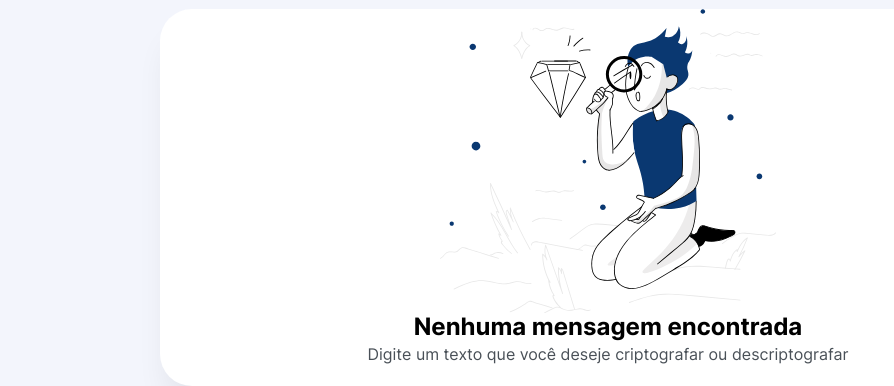
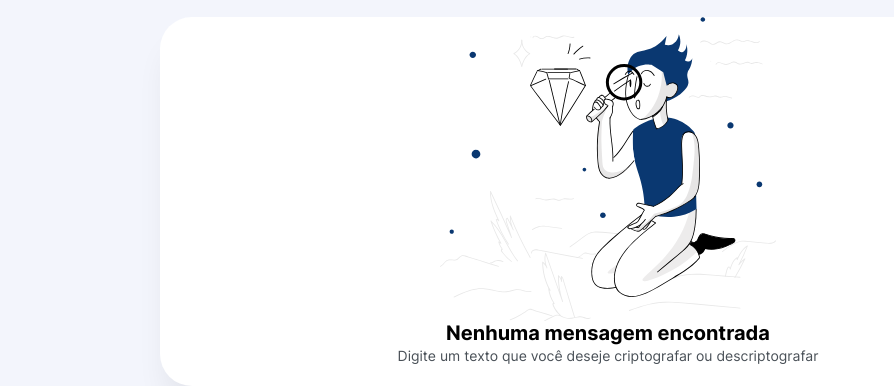
Before and after one commit to tomaslmz/challenge-one, a plain HTML site: page index.html in a window 1280 px wide. Shown: the part 414-800 px from the top of the page, without its empty margins (32-926 px from the left). Drawn offline with Linux system fonts and the light colour scheme.

Commit message:
corrigindo detalhes do css

```diff
--- a/style.css
+++ b/style.css
@@ -116,6 +116,7 @@ main {
   gap: 8px;
   flex-shrink: 0;
   transition: background-color 150ms linear;
+  cursor: pointer;
 }
 
 .enable {
@@ -180,4 +181,14 @@ main {
   aside {
     text-align: center;
   }
+
+  .advice-title {
+    font-size: 20px;
+    line-height: 120%;
+    text-align: center;
+  }
+
+  .advice-text {
+    font-size: 14px;
+  }
 }
```
